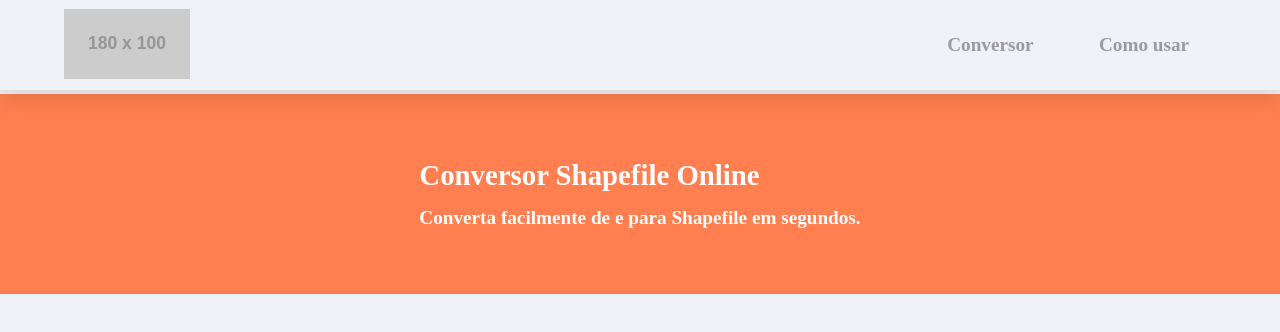
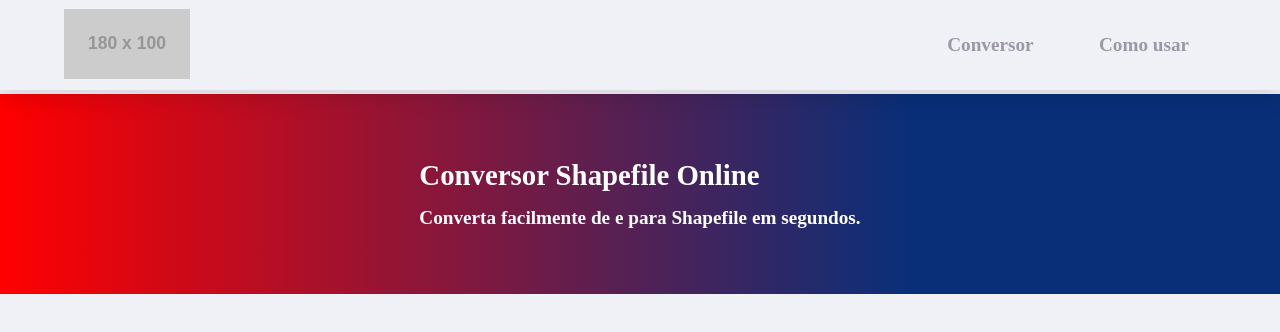
Before and after one commit to BureauTech/Mini-ETL-Shapefile-to-PostGis, a React (Create React App) app in the folder web/: page / in a window 1280 px wide. Shown: the top 332 px of the page. Built offline with nearby package versions, Linux system fonts and the light colour scheme.

Commit message:
faq component finished

```diff
--- a/web/src/pages/Home/styles.css
+++ b/web/src/pages/Home/styles.css
@@ -7,7 +7,8 @@
 
   height: 200px;
 
-  background: coral;
+  background: rgb(255,0,0);
+  background: linear-gradient(90deg, rgba(255,0,0,1) 0%, rgba(9,47,121,1) 71%);
 
 }
 
```
